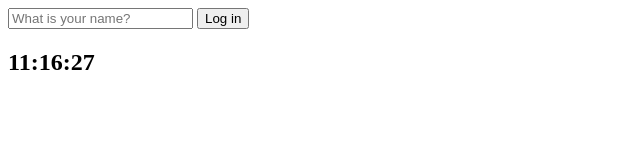
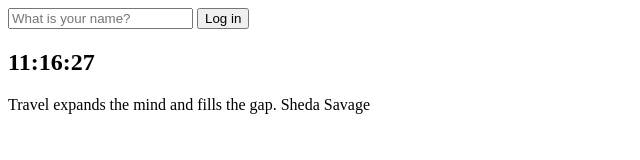
Before and after one commit to sseozero/Chrome-app, a plain HTML site: page index.html in a window 1280 px wide. Shown: the whole page, without its empty margins (0-640 px from the left). Drawn offline with Linux system fonts and the light colour scheme.

Commit message:
Add Quotes

```diff
--- a/index.html
+++ b/index.html
@@ -16,8 +16,14 @@
     </form>
     <h2 id="clock">00:00:00</h2>
     <h1 id="greeting" class="hidden"></h1>
+    <div id="quote">
+        <span></span>
+        <span></span>
+    </div>
+
     <script src="./js/greetings.js"></script>
     <script src="./js/clock.js"></script>
+    <script src="./js/quotes.js"></script>
 </body>
 
 </html>
--- /dev/null
+++ b/js/quotes.js
@@ -0,0 +1,51 @@
+const quotes = [
+    {
+        quote: "The way to get started is to quit talking and begin doing.",
+        author: "Walt Disney",
+      },
+      {
+        quote: "Life is what happens when you're busy making other plans.",
+        author: "John Lennon",
+      },
+      {
+        quote:
+          "The world is a book and those who do not travel read only one page.",
+        author: "Saint Augustine",
+      },
+      {
+        quote: "Life is either a daring adventure or nothing at all.",
+        author: "Helen Keller",
+      },
+      {
+        quote: "To Travel is to Live",
+        author: "Hans Christian Andersen",
+      },
+      {
+        quote: "Only a life lived for others is a life worthwhile.",
+        author: "Albert Einstein",
+      },
+      {
+        quote: "You only live once, but if you do it right, once is enough.",
+        author: "Mae West",
+      },
+      {
+        quote: "Never go on trips with anyone you do ntot love.",
+        author: "Hemmingway",
+      },
+      {
+        quote: "We wander for distraction, but we travel for fulfilment.",
+        author: "Hilaire Belloc",
+      },
+      {
+        quote: "Travel expands the mind and fills the gap.",
+        author: "Sheda Savage",
+      }
+];
+
+const quote=document.querySelector("#quote span:first-child");
+const author=document.querySelector("#quote span:last-child");
+
+const todaysQuote = (quotes[Math.floor(Math.random() * quotes.length)]);
+
+quote.innerText = todaysQuote.quote;
+author.innerText = todaysQuote.author;
```
Also changed, not shown: 1 other file.
